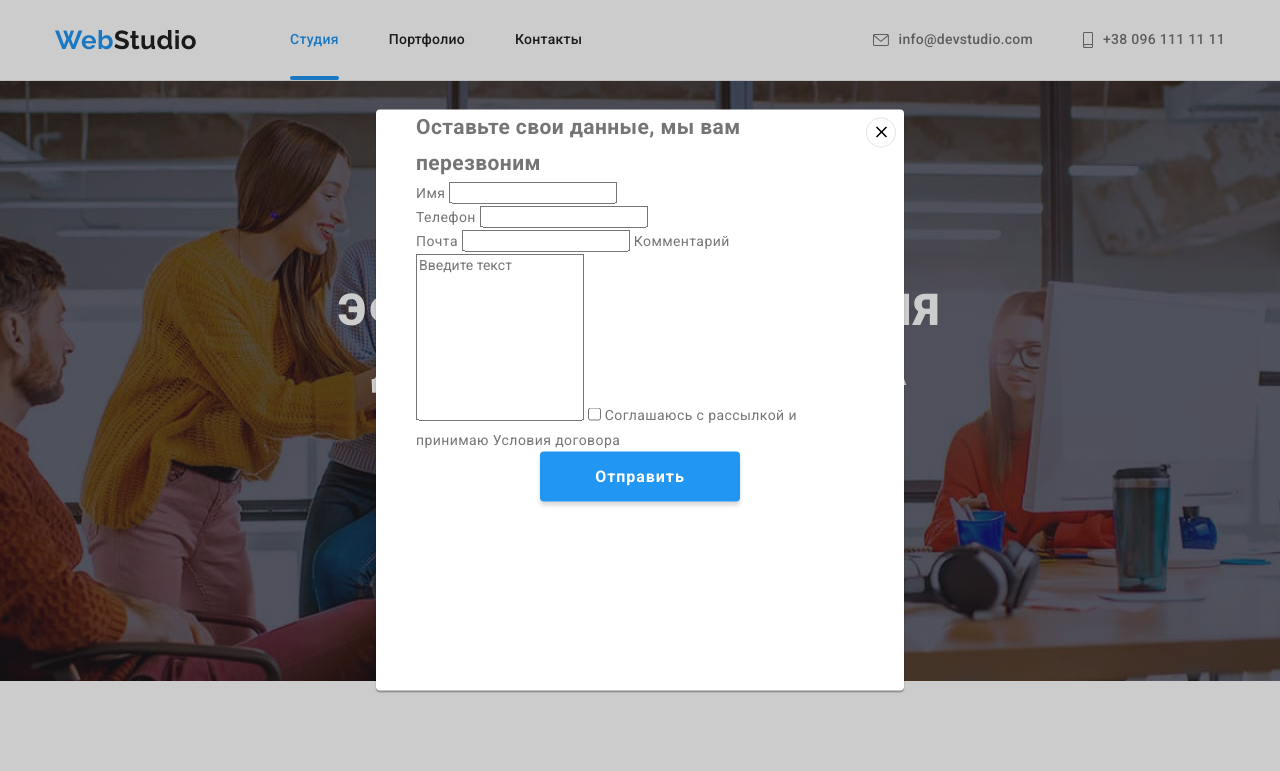
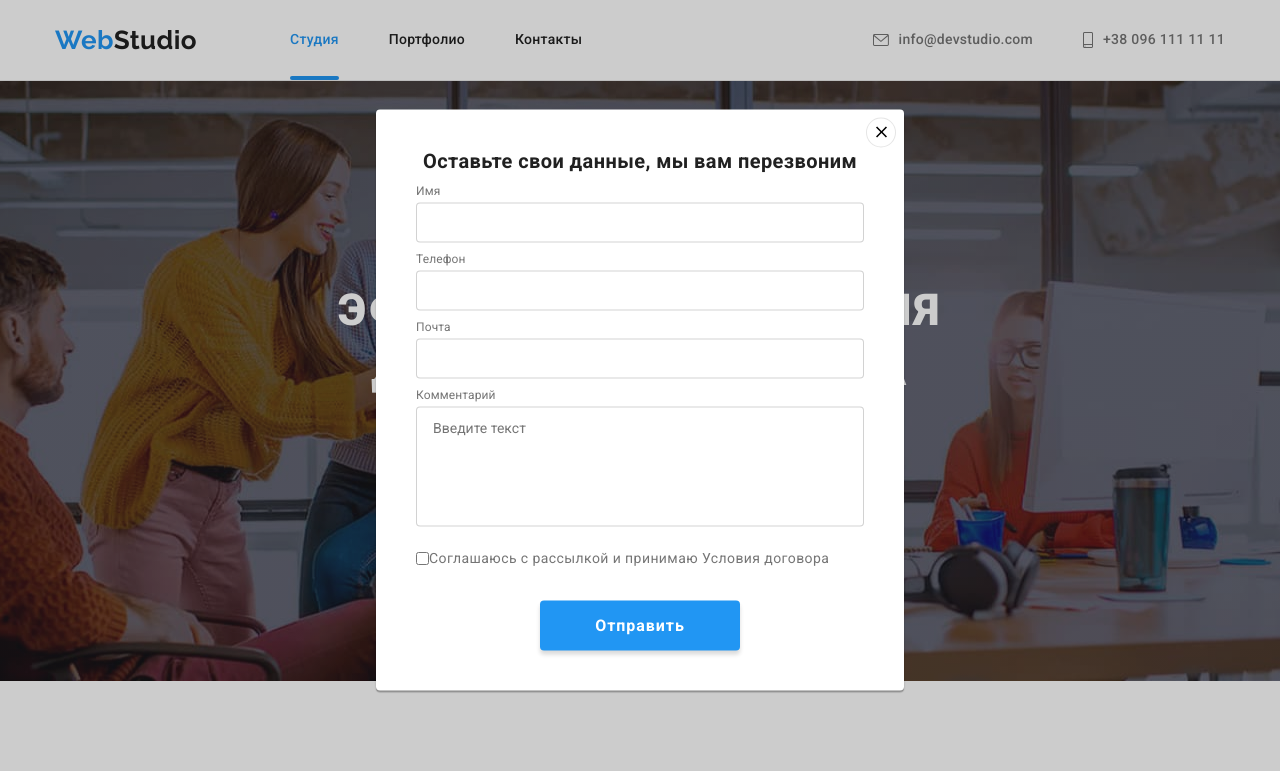
Before and after one commit to VitaliiBerko/goit-markup-hw-06, a plain HTML site: page index.html in a window 1280 px wide. Both pictures are taken after a click on the button "Заказать услугу". Shown: the top 771 px of the page. Drawn offline with nearby package versions, Linux system fonts and the light colour scheme.

Commit message:
Added markup and styles for forms

```diff
--- a/css/styles.css
+++ b/css/styles.css
@@ -583,6 +583,7 @@ body {
   fill: var(--main-bg-color);
 }
 
+/* Form cta */
 .form-cta {
   display: flex;
   align-items: flex-end;
@@ -622,35 +623,6 @@ body {
   border: 1px solid rgba(255, 255, 255, 0.3);
   border-radius: 4px;
 }
-/*
-.submit {
-  display: flex;
-  align-items: center;
-  justify-content: center;
-  width: 200px;
-  height: 50px;
-  padding: 0;
-  margin: 0;
-
-  font-weight: 700;
-  font-size: 16px;
-  line-height: 1.88;
-  letter-spacing: 0.06em;
-
-  color: var(--main-bg-color);
-
-  background: var(--accent-color);
-  box-shadow: 0px 4px 4px rgba(0, 0, 0, 0.15);
-  border: none;
-  border-radius: 4px;
-  cursor: pointer;
-  transition: background-color var(--duration) var(--timing-function);
-}
-
-.submit:hover,
-.submit:focus {
-  background-color: var(--accent-button);
-} */
 
 .icon-send {
   fill: currentColor;
@@ -793,6 +765,8 @@ body {
   line-height: 1.9;
 }
 
+/* Modal */
+
 .backdrop {
   position: fixed;
   top: 0;
@@ -821,6 +795,7 @@ body {
   transform: translate(-50%, -50%);
   min-width: 528px;
   min-height: 581px;
+  padding: 40px;
   background-color: var(--main-bg-color);
   box-shadow: 0px 1px 3px rgba(0, 0, 0, 0.12), 0px 1px 1px rgba(0, 0, 0, 0.14),
     0px 2px 1px rgba(0, 0, 0, 0.2);
@@ -845,12 +820,58 @@ body {
   cursor: pointer;
 }
 
+/* Form */
+
 .form-modal {
   width: 448px;
-  margin-left: auto;
-  margin-right: auto;
 }
 
-textarea {
+.form-title {
+  font-size: 20px;
+  line-height: 1.15;
+  text-align: center;
+  margin-bottom: 12px;
+
+  color: var(--title-text-color);
+}
+
+.form-field-label {
+  display: block;
+  margin-bottom: 4px;
+
+  font-size: 12px;
+  line-height: 1.16;
+
+  letter-spacing: 0.01em;
+
+  color: var(--text-color);
+}
+
+.form-field-input {
+  display: block;
+  width: 100%;
+  height: 40px;
+  margin-bottom: 10px;
+
+  border: 1px solid rgba(33, 33, 33, 0.2);
+  border-radius: 4px;
+}
+
+.textarea {
   resize: none;
+  width: 100%;
+  height: 120px;
+  border: 1px solid rgba(33, 33, 33, 0.2);
+  border-radius: 4px;
+  margin-bottom: 20px;
+  padding: 12px 16px;
 }
+
+.thumb-checkbox {
+  display: flex;
+  margin-bottom: 30px;
+}
+
+.form-checkbox {
+  margin-bottom: 0;
+}
--- a/index.html
+++ b/index.html
@@ -470,6 +470,8 @@
 
     </footer>
 
+    <!-- Modal -->
+
    <div data-modal class="backdrop is-hidden">
         <div class="modal">
             <button class="close" data-modal-close>
@@ -478,31 +480,41 @@
                 </svg>
             </button>
 
+
+
+
             <form class="form-modal">
-                <h2>Оставьте свои данные, мы вам перезвоним</h2>
+
+                <h2 class="form-title">Оставьте свои данные, мы вам перезвоним</h2>
 
                 <div class="form-field">
-                    <label for="name">Имя</label>
-                    <input type="text" name="name" id="name" />
+                    <label class="form-field-label" for="name">Имя</label>
+                    <input class="form-field-input" type="text" name="name" id="name" />
                 </div>
 
                 <div class="form-field">
-                    <label for="tel">Телефон</label>
-                    <input type="tel" name="tel" id="tel" />
+                    <label class="form-field-label" for="tel">Телефон</label>
+                    <input class="form-field-input" type="tel" name="tel" id="tel" />
                 </div>
 
-                <label for="email">Почта</label>
-                <input type="email" name="email" id="email" />
-
-                <label for="comment">Комментарий</label>
-                <textarea name="comment" id="comment"  rows="10" placeholder="Введите текст"></textarea>
-
-                <input type="checkbox" name="policy" value="" id="policy">
-                <label for="policy">Соглашаюсь с рассылкой и принимаю Условия договора</label>
+                <div class="form-field">
+                    <label class="form-field-label" for="email">Почта</label>
+                    <input class="form-field-input" type="email" name="email" id="email" />
+                </div>
 
 
+                <div class="form-field">
+                    <label class="form-field-label" for="comment">Комментарий</label>
+                    <textarea class="form-field-input textarea"  name="comment" id="comment" rows="10" placeholder="Введите текст"></textarea>
+                </div>
+
+                <div class="form-field thumb-checkbox">
+                    <input class="form-checkbox" type="checkbox" name="policy" value="" id="policy">
+                    <label for="policy">Соглашаюсь с рассылкой и принимаю
+                        <a href="">Условия договора</a></label>
+                </div>
+
                 <button class="button" type="submit">Отправить</button>
-
 
             </form>
 
```
